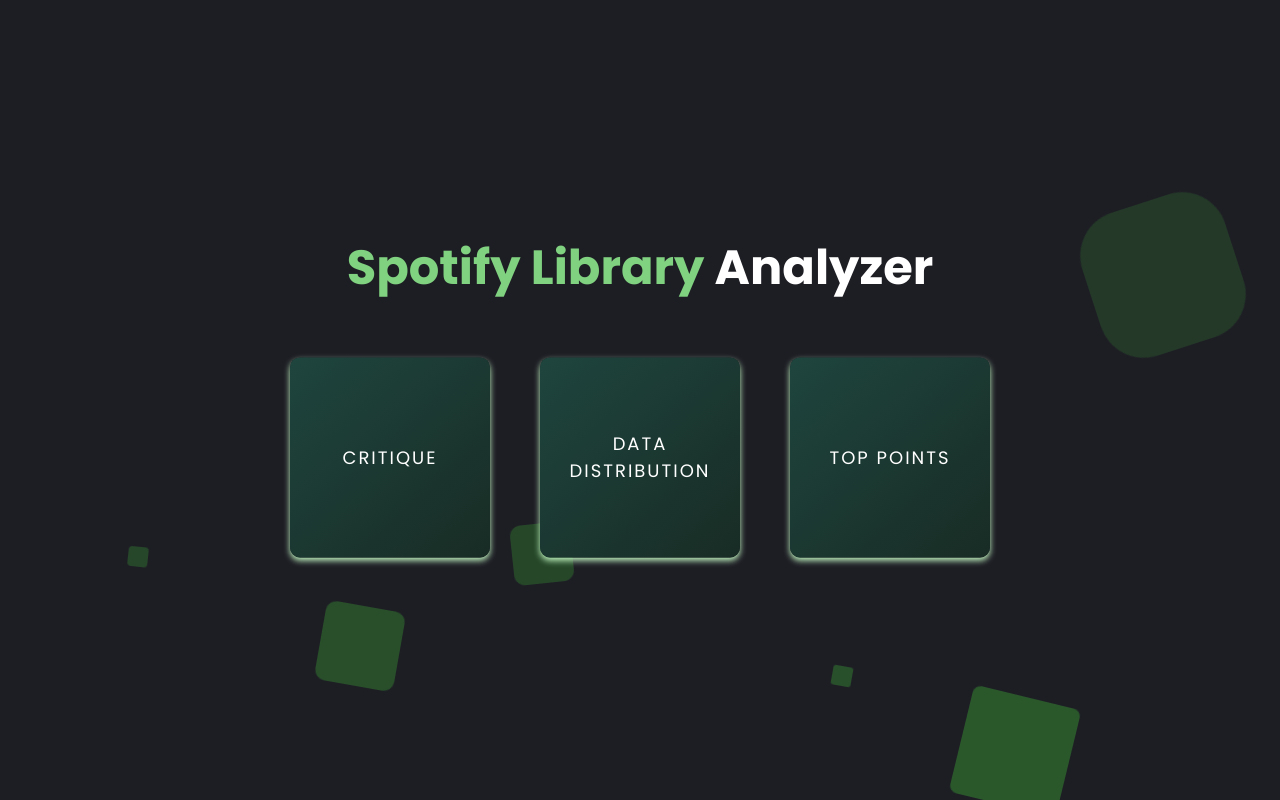
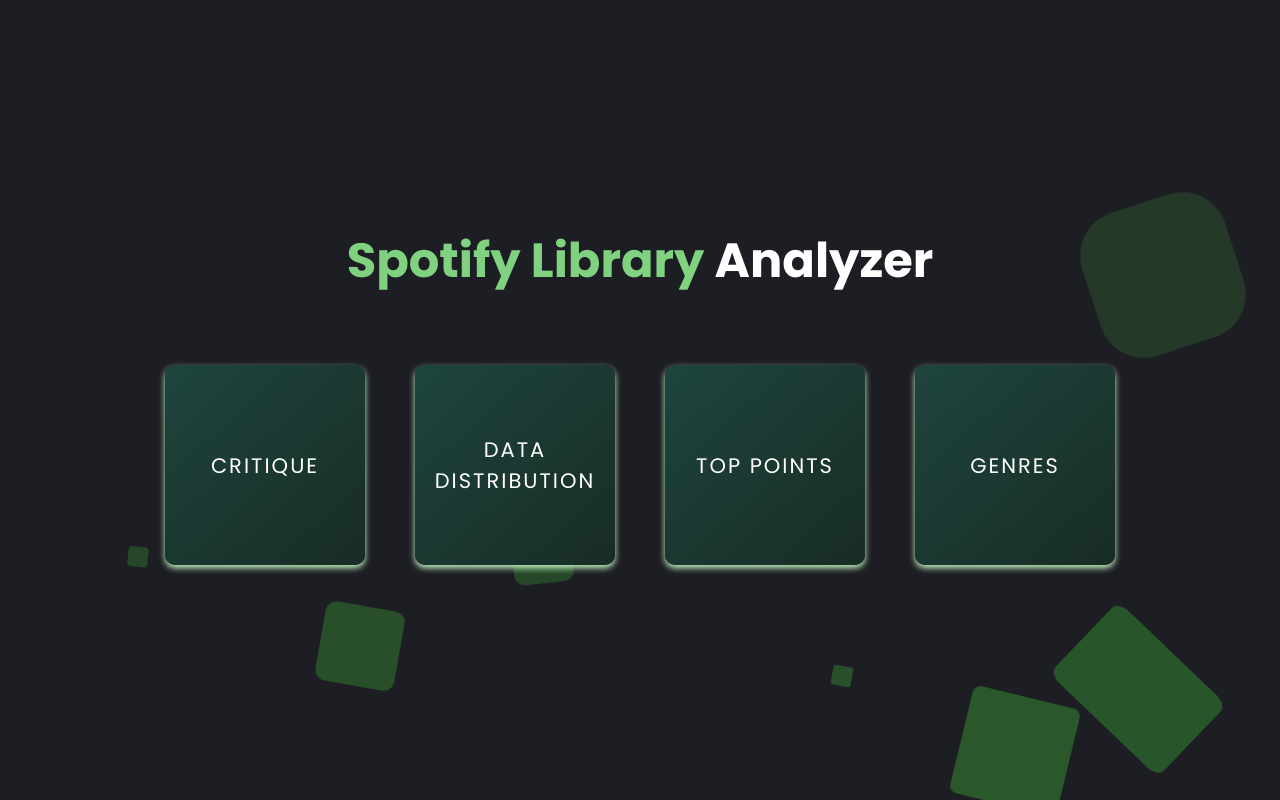
Before and after one commit to AJ-C22/SpotifyVisualizer, a Flask app: page /homePage in a window 1280 px wide. Run offline with Flask 3, Linux system fonts and the light colour scheme.

Commit message:
New button made

```diff
--- a/app.py
+++ b/app.py
@@ -132,56 +132,22 @@ def getTracks():
     #Use this: https://medium.com/analytics-vidhya/your-top-100-songs-2020-in-python-and-plotly-2e803d7e2990
 
     def allPlaylistSongs(playlist_id):
+        f = open('file.txt', 'w')
         start=0
         while True:
             items= sp.playlist_items(playlist_id, limit=100, offset=start*50)
             for song in items['items']:
-                #name = song['track']['name']
+                name = song['track']['name']
                 artist = song['track']['artists'][0]['name']
-
-                #CURRENT GENRE TAKES TOO LONG TO GENERATE. FIND WORK AROUND
-                #artist_id = song['track']['artists'][0]['id']
-                #artist_obj = sp.artist(artist_id)
-                #genre = artist_obj['genres']
-
                 popularity = song['track']['popularity']
                 length = song['track']['duration_ms']
-                #f.write(name+', '+ artist+', '+str(genre[0])+', '+str(popularity)+', '+ msToMin(length))
                 #f.write(name+', '+artist+', '+str(popularity)+', '+msToMin(length)+'\n')
-                #song_uris.extend([name, popularity])
 
             start += 1
             if (len((items['items'])) < 100):
                 break
 
-    genres = []
-    def getGenres(playlist_id):
-         start = 0
-         while True:
-            items= sp.playlist_items(playlist_id, limit=100, offset=start*50)
-            for song in items['items']:
-
-                artist_id= song['track']['artists'][0]['id']
-                artist = sp.artist(artist_id)
-                genre= artist['genres']
-                try:
-                    genres.append(str(genre[0]))
-                except:
-                    None
-
-            start += 1
-            if (len((items['items'])) < 100):
-                break
-
-
-    #for playlist_id in playlists:
-        #allPlaylistSongs(playlist_id)
-    #allPlaylistSongs(playlists[9])
-    #getGenres(playlists[9])
     f.close()
-
-    return('hello')
-
 
 def get_token():
     token_info = session.get(TOKEN_INFO, None)
@@ -200,3 +166,26 @@ def create_spotify_oauth():
             client_secret='eb61ba04ff4f4ea3a921b8ed6c66b521',
             redirect_uri=url_for('redirectPage', _external=True),
             scope = "user-library-read playlist-read-private playlist-read-collaborative")
+
+
+'''
+@app.route('/getGenres')
+    #genres = []
+def getGenres(playlist_id):
+        start = 0
+        while True:
+        items= sp.playlist_items(playlist_id, limit=100, offset=start*50)
+        for song in items['items']:
+
+            artist_id= song['track']['artists'][0]['id']
+            artist = sp.artist(artist_id)
+            genre= artist['genres']
+            try:
+                genres.append(str(genre[0]))
+            except:
+                None
+
+        start += 1
+        if (len((items['items'])) < 100):
+            break
+'''
--- a/static/css/style.css
+++ b/static/css/style.css
@@ -37,7 +37,7 @@ span{
 }
 .button-box{
     display: grid;
-    grid-template-columns: repeat(3, 1fr);
+    grid-template-columns: repeat(4, 1fr);
     grid-template-rows: 1fr;
     padding-top: 6%;
     column-gap: 30px;
@@ -53,7 +53,7 @@ button{
     box-shadow: 0 3px 6px rgb(197, 250, 197);
     cursor: pointer;
     border:none;
-    font-size: large;
+    font-size: 21px;
     letter-spacing: 2px;
     transition: .45s;
     background: -webkit-linear-gradient(132deg, #182C25 0%, #1E453E 100%);
@@ -185,6 +185,14 @@ button:hover{
     animation-duration: 11s;
 }
 
+.circles li:nth-child(11){
+    left: 85%;
+    width: 100px;
+    height: 150px;
+    animation-delay: 4s;
+    animation-duration: 14s;
+}
+
 
 
 @keyframes animate {
--- a/templates/index.html
+++ b/templates/index.html
@@ -20,11 +20,15 @@
             <a href = "{{ url_for('getTracks', _external = True)}}">
                 <button class = "top-btn"> TOP POINTS</button>
             </a>
+            <a href = "{{ url_for('getTracks', _external = True)}}">
+                <button class = "top-btn"> GENRES</button>
+            </a>
         </div>
     </div>
 
     <div class="area" >
         <ul class="circles">
+                <li></li>
                 <li></li>
                 <li></li>
                 <li></li>
```
Also changed, not shown: songs.csv, 1 other file.
